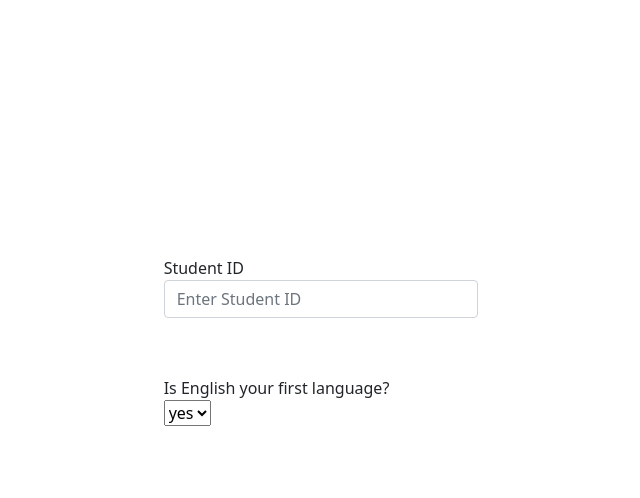
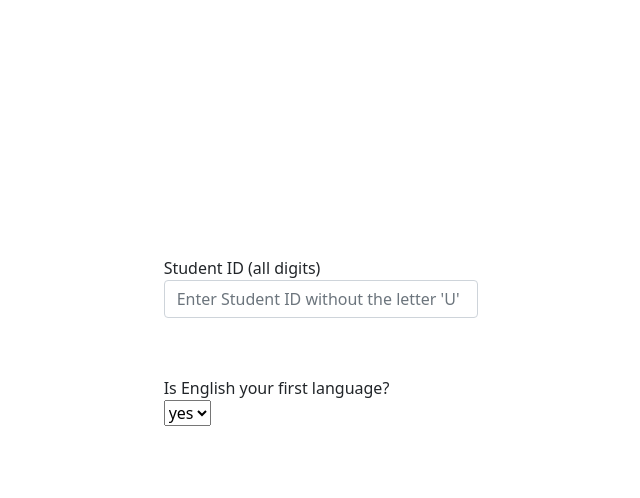
Before and after one commit to Tdrinker/gunViolenceSurveyBackend, a Flask app: template templates/sona_login.html in a window 1280 px wide. Shown: the top 498 px of the page, without its empty margins (263-903 px from the left). Run offline with Flask 2, Linux system fonts and the light colour scheme; the template is opened without the code that fills it, so the values that code supplies are empty.

Commit message:
MAIN added note on student id

```diff
--- a/templates/sona_login.html
+++ b/templates/sona_login.html
@@ -13,10 +13,10 @@
         <div class="form-group form-group-margin">
             <div class="row">
                 <div class="">
-                    <label for="studentId">Student ID</label>
+                    <label for="studentId">Student ID (all digits)</label>
                 </div>
                 <div class="col-md-10 col-lg-9">
-                    <input type="text" class="form-control" id="studentId"  placeholder="Enter Student ID" name="studentId">
+                    <input type="text" class="form-control" id="studentId"  placeholder="Enter Student ID without the letter 'U'" name="studentId">
                 </div><br/><br/><br/><br/>
 
                 <div class="">
```
